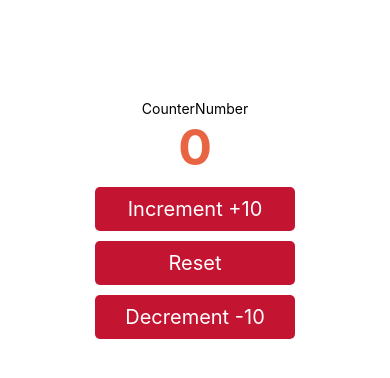
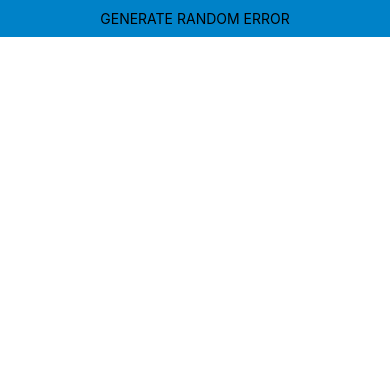
Before and after one commit to atif11802/react-native-tutorial, a React Native app: screen / in a window 390 px wide. Shown: the top 378 px of the page. Built offline with nearby package versions, Linux system fonts and the light colour scheme.

Commit message:
random color generator challenge

```diff
--- a/App.js
+++ b/App.js
@@ -1,11 +1,11 @@
 import { StatusBar } from "expo-status-bar";
 import { StyleSheet, Text, View } from "react-native";
-import CounterNumber from "./src/screens/CounterNumber";
+import ColorGenerator from "./src/project/ColorGenerator";
 
 export default function App() {
 	return (
 		<View style={styles.container}>
-			<CounterNumber />
+			<ColorGenerator />
 		</View>
 	);
 }
@@ -13,6 +13,7 @@ export default function App() {
 const styles = StyleSheet.create({
 	container: {
 		backgroundColor: "#fff",
-		minHeight: "100%",
+		minHeight: "100vh",
+		marginTop: StatusBar.currentHeight,
 	},
 });
--- /dev/null
+++ b/src/project/ColorGenerator.js
@@ -0,0 +1,79 @@
+import {
+	StyleSheet,
+	Text,
+	View,
+	TouchableOpacity,
+	FlatList,
+} from "react-native";
+import React, { useState } from "react";
+
+const ColorGenerator = () => {
+	const [newColor, setNewColor] = useState([]);
+
+	const randomColor = () => {
+		const red = Math.floor(Math.random() * 256);
+		const green = Math.floor(Math.random() * 256);
+		const blue = Math.floor(Math.random() * 256);
+		const color = `rgb(${red},${green},${blue})`;
+		setNewColor([...newColor, color]);
+	};
+
+	// console.log(newColor);
+
+	return (
+		<View>
+			<TouchableOpacity
+				onPress={() => randomColor()}
+				activeOpacity={0.2}
+				style={styles.buttonStyle}
+			>
+				<Text style={styles.textStyle}>Generate Random error</Text>
+			</TouchableOpacity>
+			<FlatList
+				keyExtractor={(item) => item}
+				data={newColor}
+				renderItem={({ item }) => (
+					<View style={styles.imageContainer}>
+						<Text
+							style={{
+								backgroundColor: item,
+								width: 200,
+								height: 100,
+								borderRadius: 5,
+								color: "black",
+								display: "flex",
+								justifyContent: "center",
+								alignItems: "center",
+							}}
+						>
+							{item}
+						</Text>
+					</View>
+				)}
+			/>
+		</View>
+	);
+};
+
+export default ColorGenerator;
+
+const styles = StyleSheet.create({
+	buttonStyle: {
+		backgroundColor: "#0082c8",
+		padding: 10,
+		position: "fixed",
+		zIndex: 1,
+		display: "flex",
+		alignItems: "center",
+		justifyContent: "center",
+		width: "100%",
+	},
+	textStyle: {
+		textTransform: "uppercase",
+	},
+	imageContainer: {
+		alignItems: "center",
+		marginTop: 20,
+		marginBottom: 20,
+	},
+});
```
